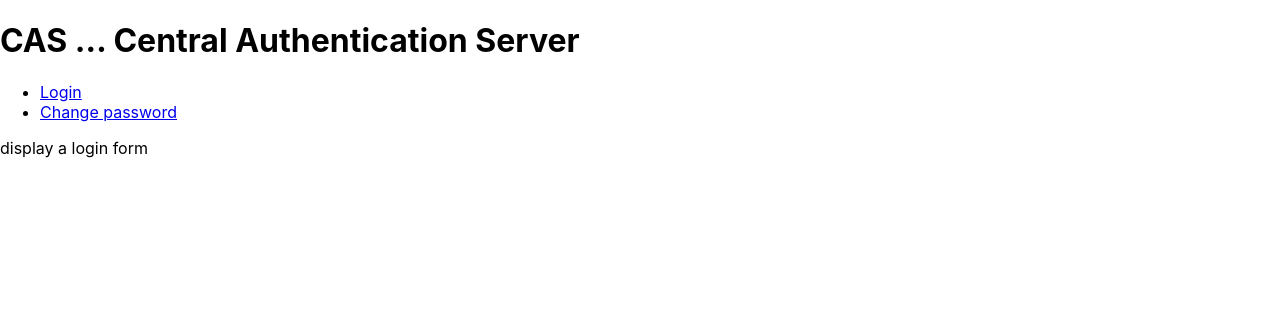
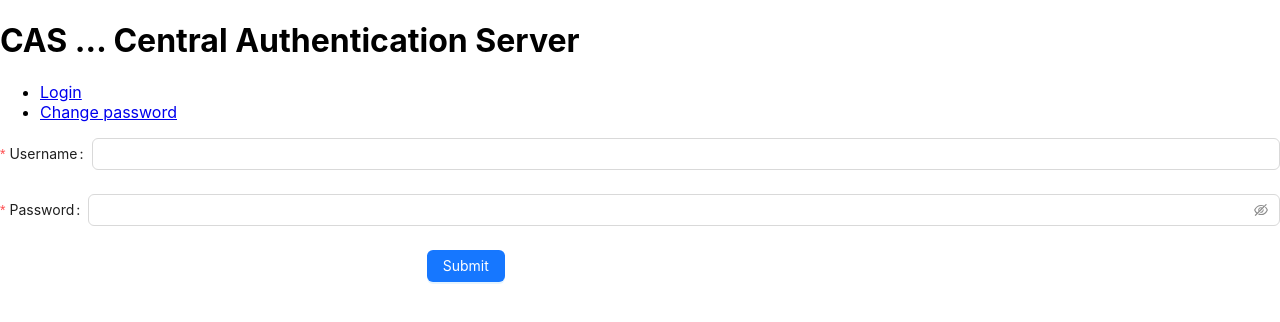
Before and after one commit to mperdikeas/custom-sso-demo, a React (Create React App) app in the folder cas/: page /login in a window 1280 px wide. Shown: the top 322 px of the page. Built offline with nearby package versions, Linux system fonts and the light colour scheme.

Commit message:
first version when a cookie is set

```diff
--- a/cas/package.json
+++ b/cas/package.json
@@ -10,6 +10,7 @@
     "@types/node": "^16.18.59",
     "@types/react": "^18.2.30",
     "@types/react-dom": "^18.2.14",
+    "antd": "^5.10.1",
     "react": "^18.2.0",
     "react-dom": "^18.2.0",
     "react-router-dom": "^6.17.0",
--- a/cas/src/login.tsx
+++ b/cas/src/login.tsx
@@ -1,12 +1,71 @@
-import React from 'react';
+import React, {useCallback} from 'react';
+
+import { Button, Form, Input }  from 'antd';
 
 
 
 function Login() {
+
+  const onFinish = useCallback((x: unknown)=>{
+    // @ts-expect-error
+    const {username, password}: {username: string, password: string} = x;
+    if ((username==='admin') && (password==='admin')) {
+      const cookieName = 'cas-token';
+      const cookieValue = '666';
+      const myDate = new Date();
+      myDate.setMonth(myDate.getMonth() + 12);
+      const cookie = cookieName +"=" + cookieValue + ";expires=" + myDate + ";domain=.cognitera.gr;path=/";
+      document.cookie = cookie;
+    } else {
+
+    }
+
+  }, []);
   return (
-    <div>
-      display a login form
-    </div>
+    <Form
+    name='basic'
+    onFinish={onFinish}
+    onFinishFailed={()=>{}}
+    autoComplete='off'
+    >
+
+    <Form.Item
+      label='Username'
+      name='username'
+      rules={[
+        {
+          required: true,
+          message: 'Please input your username!',
+        },
+      ]}
+    >
+      <Input />
+    </Form.Item>
+
+    <Form.Item
+      label='Password'
+      name='password'
+      rules={[
+        {
+          required: true,
+          message: 'Please input your password!',
+        },
+      ]}
+    >
+      <Input.Password />
+    </Form.Item>
+
+    <Form.Item
+      wrapperCol={{
+        offset: 8,
+        span: 16,
+      }}
+    >
+      <Button type="primary" htmlType="submit">
+        Submit
+      </Button>
+    </Form.Item>
+    </Form>
   );
 }
 
```
Also changed, not shown: 2 other files (tests, documents, lock files or other folders).
